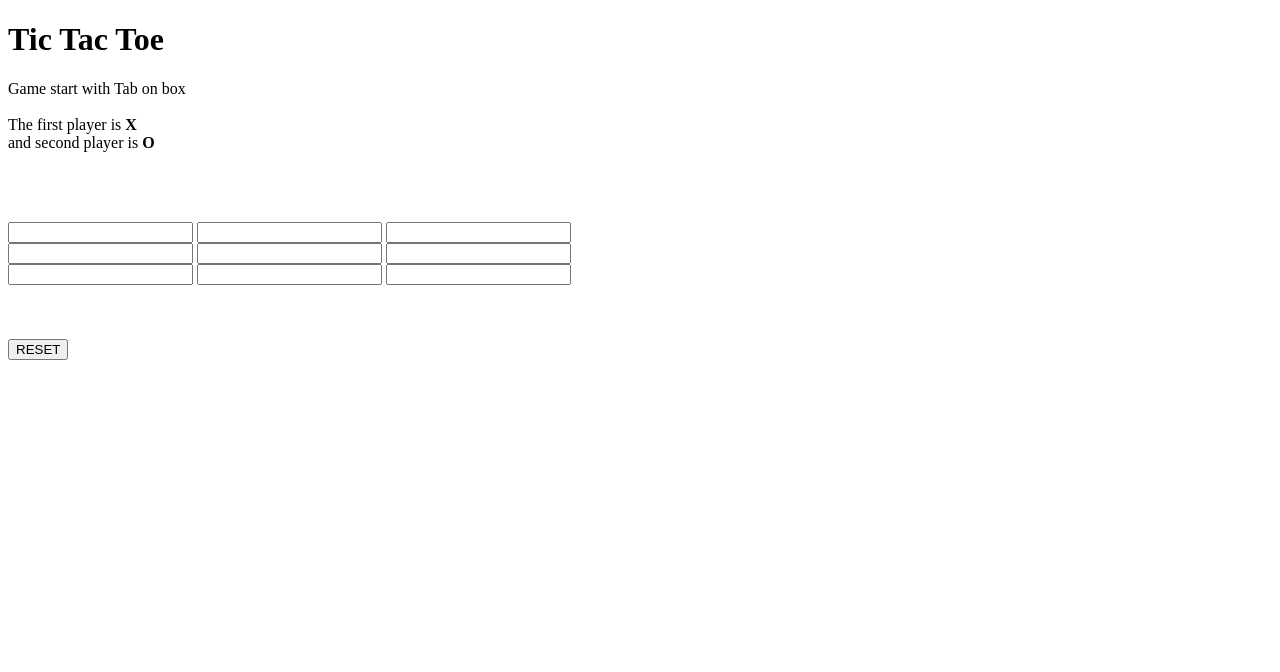
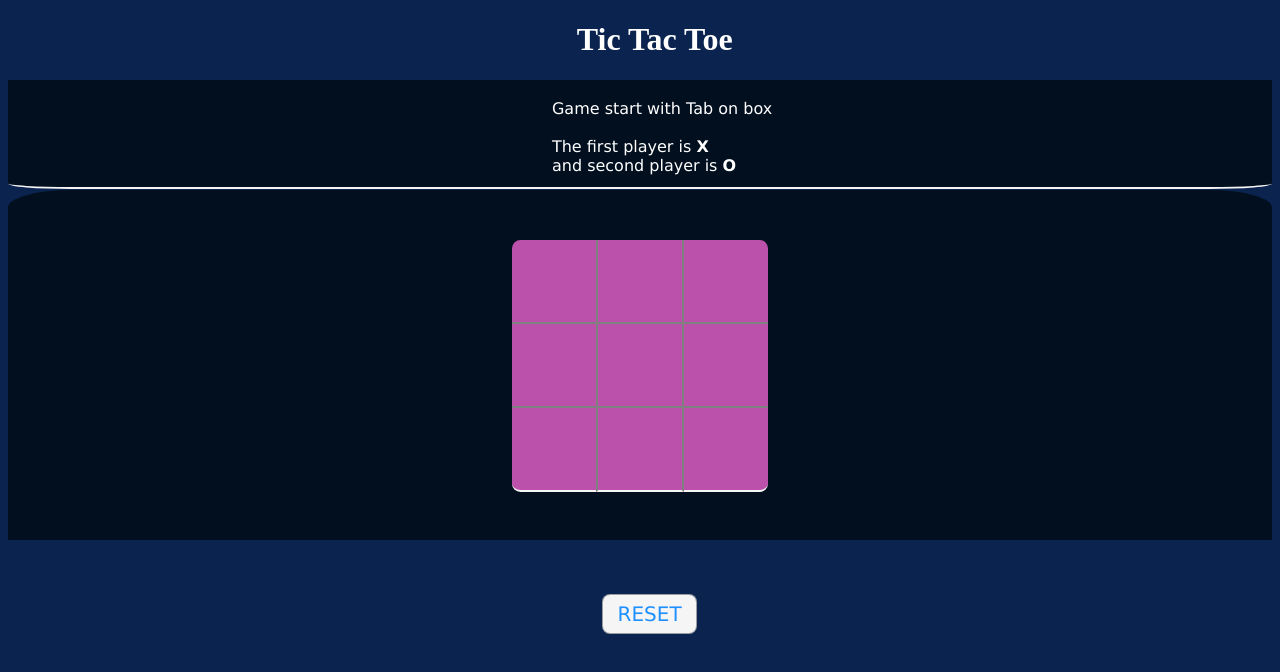
Before and after one commit to murlivishwakarma/TicTacToe, a plain HTML site: page index.html in a window 1280 px wide. Drawn offline with Linux system fonts and the light colour scheme; the site is published under a folder, as on GitHub Pages, so addresses that start at the root find nothing.

Commit message:
Update index.html

```diff
--- a/index.html
+++ b/index.html
@@ -4,7 +4,7 @@
         <meta charset="UTF-8">
         <meta name="viewport" content="width=device-width, initial-scale=1.0">
         <title>Tic Tac Toe</title>
-      <link rel="stylesheet" href="/Tic.css">
+      <link rel="stylesheet" href="Tic.css">
     </head>
     <body>
         <div id="main">
```
